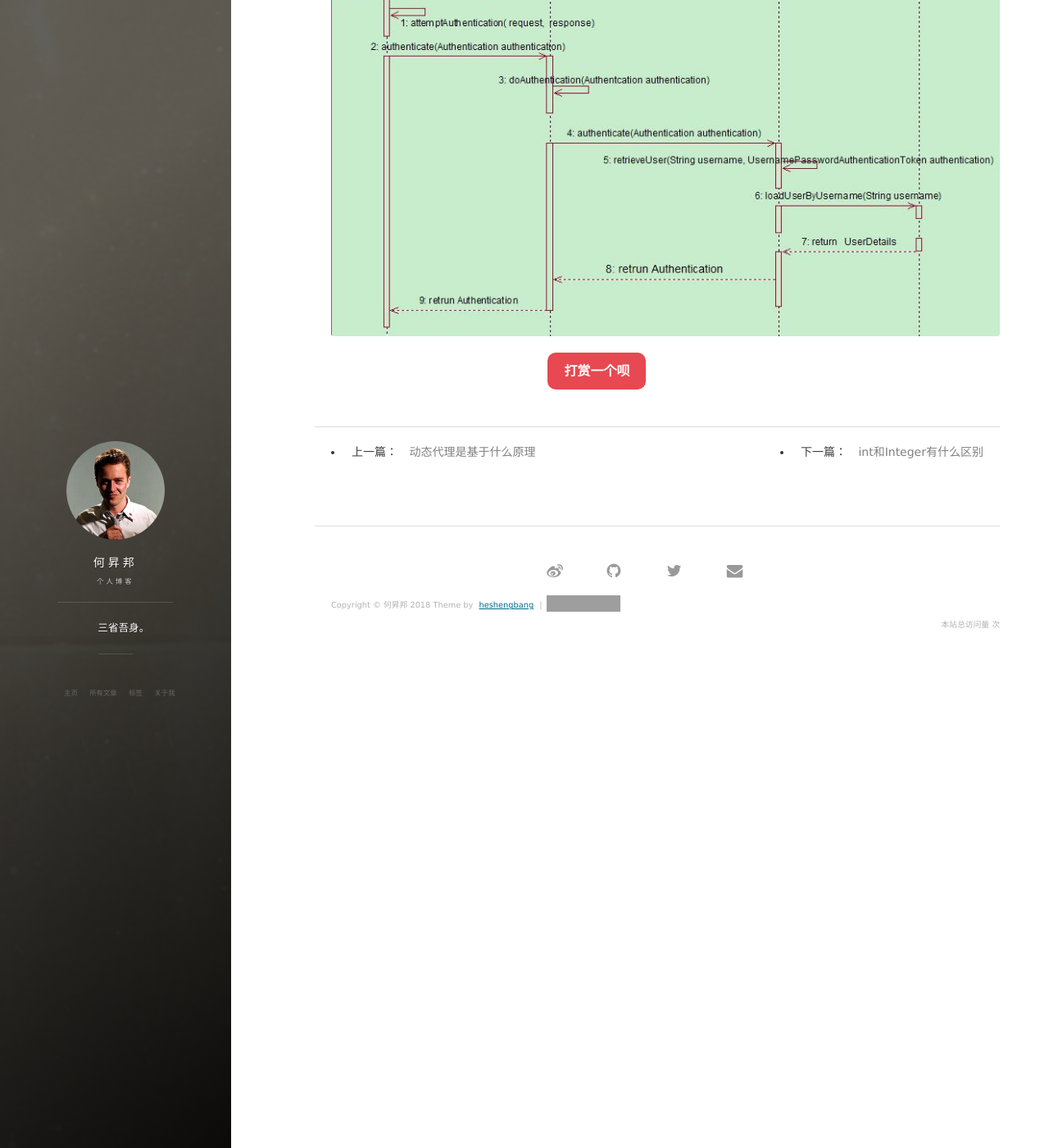
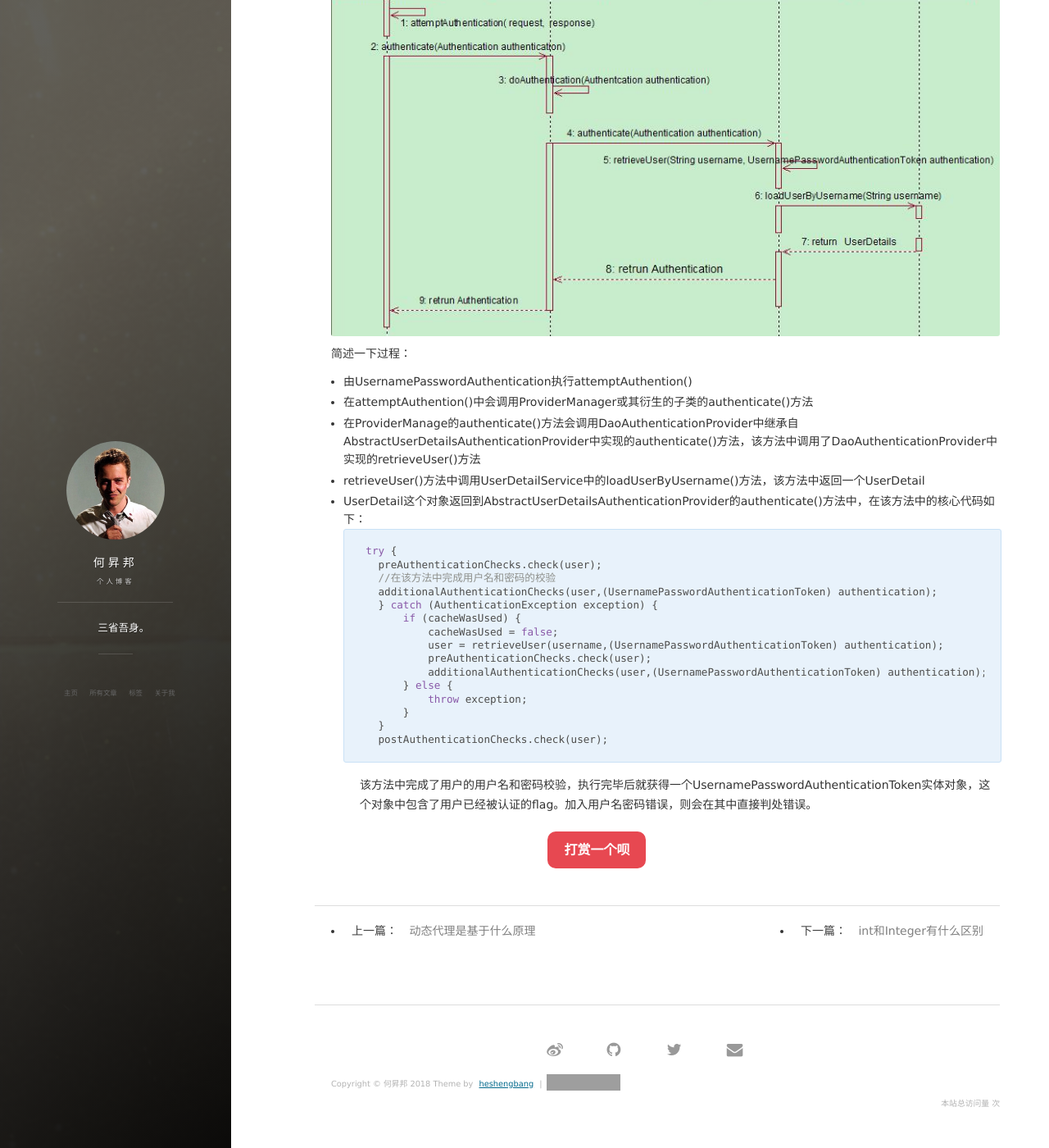
Before and after one commit to heshengbang/heshengbang.github.io, a Jekyll site: the page built from _posts/2018-5-23-Spring Security登录过滤链分析.md, in a window 1280 px wide and 1400 px high, scrolled down 7372 px. Shown: the whole window at 82% size. Built offline with Jekyll 4.4.1, drawn with Linux system fonts in a browser that asks for light colours; nearby versions of some CDN libraries; comment, search, counter and statistics services are not loaded; grey boxes are pictures that could not be loaded.

Commit message:
add fiels

````diff
--- a/_posts/2018-5-23-Spring Security登录过滤链分析.md
+++ b/_posts/2018-5-23-Spring Security登录过滤链分析.md
@@ -321,3 +321,28 @@ public Authentication attemptAuthentication(HttpServletRequest request,
 ```
 这一块几乎就是spring security登录认证授权的核心部分，它的流程的大致情况如下图所示：
 ![spring security登录认证](https://github.com/heshengbang/heshengbang.github.io/raw/master/images/springsecurity/springsecurity登录验证流程.jpg)
+
+简述一下过程：
+- 由UsernamePasswordAuthentication执行attemptAuthention()
+- 在attemptAuthention()中会调用ProviderManager或其衍生的子类的authenticate()方法
+- 在ProviderManage的authenticate()方法会调用DaoAuthenticationProvider中继承自AbstractUserDetailsAuthenticationProvider中实现的authenticate()方法，该方法中调用了DaoAuthenticationProvider中实现的retrieveUser()方法
+- retrieveUser()方法中调用UserDetailService中的loadUserByUsername()方法，该方法中返回一个UserDetail
+- UserDetail这个对象返回到AbstractUserDetailsAuthenticationProvider的authenticate()方法中，在该方法中的核心代码如下：
+```java
+try {
+	preAuthenticationChecks.check(user);
+    //在该方法中完成用户名和密码的校验
+	additionalAuthenticationChecks(user,(UsernamePasswordAuthenticationToken) authentication);
+	} catch (AuthenticationException exception) {
+		if (cacheWasUsed) {
+			cacheWasUsed = false;
+			user = retrieveUser(username,(UsernamePasswordAuthenticationToken) authentication);
+			preAuthenticationChecks.check(user);
+			additionalAuthenticationChecks(user,(UsernamePasswordAuthenticationToken) authentication);
+		} else {
+			throw exception;
+		}
+	}
+	postAuthenticationChecks.check(user);
+```
+该方法中完成了用户的用户名和密码校验，执行完毕后就获得一个UsernamePasswordAuthenticationToken实体对象，这个对象中包含了用户已经被认证的flag。加入用户名密码错误，则会在其中直接判处错误。
````
